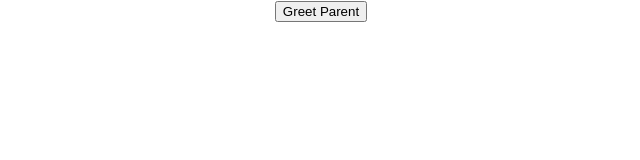
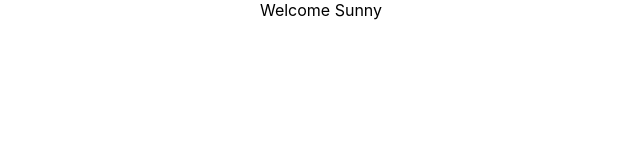
Before and after one commit to swapnilranmale2003/getapi_react, a React (Create React App) app in the folder my-app/: page / in a window 1280 px wide. Shown: the top 160 px of the page, without its empty margins (319-959 px from the left). Built offline with nearby package versions, Linux system fonts and the light colour scheme.

Commit message:
if-else/ternary conditional rendering

```diff
--- a/my-app/src/App.js
+++ b/my-app/src/App.js
@@ -7,6 +7,7 @@
 import EventBinding from './components/EventBinding';
 import FunctionClick from './components/FunctionClick';
 import ParentsComponent from './components/ParentsComponent';
+import UserGreeting from './components/UserGreeting';
 function App() {
   // const [data,setData]=useState(null);
   // const [edata,setEdata]=useState(null);
@@ -26,8 +27,8 @@
     //  <FunctionClick />
     //  <ClassClick />
     //  <EventBinding/>
-     <ParentsComponent />
-
+    //  <ParentsComponent />
+     <UserGreeting />
      }
     </div>
   );
--- a/my-app/src/components/ParentsComponent.js
+++ b/my-app/src/components/ParentsComponent.js
@@ -14,6 +14,8 @@
         alert(`Hello ${this.state.parentName} from ${childName}`)
     }
 
+
+
   render() {
 
     return (
--- /dev/null
+++ b/my-app/src/components/UserGreeting.js
@@ -0,0 +1,48 @@
+import React, { Component } from 'react'
+
+export class UserGreeting extends Component {
+    constructor(props) {
+        super(props)
+
+        this.state = {
+            isLoggedIn: true
+        }
+    }
+
+    render() {
+
+        return this.state.isLoggedIn ? (
+            <div>Welcome Sunny</div>
+        ) :(
+            <div>
+           <div>Welcome Guest</div>
+            </div>
+        )
+
+        // let message;
+        // if (this.state.isLoggedIn) {
+        //    message= <div>Welhcome Vishwas</div>
+        // }
+        // else {
+        //     message= <div>Welcome Guest</div>
+        // }
+
+        // return (<div>{message}</div>)
+
+        // if (this.state.isLoggedIn) {
+        //    return <div>Welhcome Vishwas</div>
+        // }
+        // else {
+        //     return <div>Welcome Guest</div>
+        // }
+        // return (
+        //     <div>
+        //         <div>Welcome Sunny</div>
+        //         <div>Welcome Guest</div>
+        //     </div>
+        // )
+
+    }
+}
+
+export default UserGreeting
```
